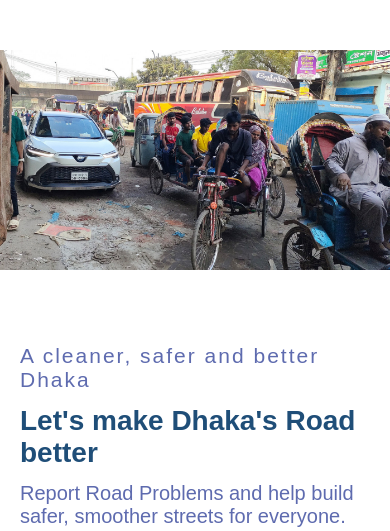
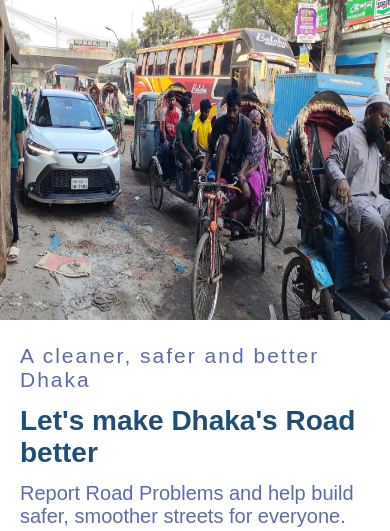
Before and after one commit to mahedi195/RoadFix-Dhaka-Road-Problem-Reporting-System, a Django app: page / in a window 390 px wide. Shown: the part 50-581 px from the top of the page. Run offline with Django 5.2, Linux system fonts and the light colour scheme; data comes from the database, SQL or seed files in the repository.

Commit message:
navbar page coverhoto contain to fill posiiton

```diff
--- a/static/css/index.css
+++ b/static/css/index.css
@@ -459,7 +459,7 @@ header .btn a:hover {
 @media screen and (max-width:550px) {
 
      .coverPhoto {
-        object-fit: contain;
+        object-fit: fill;
         height: 320px;
      }
     .reportSection .status {
```
